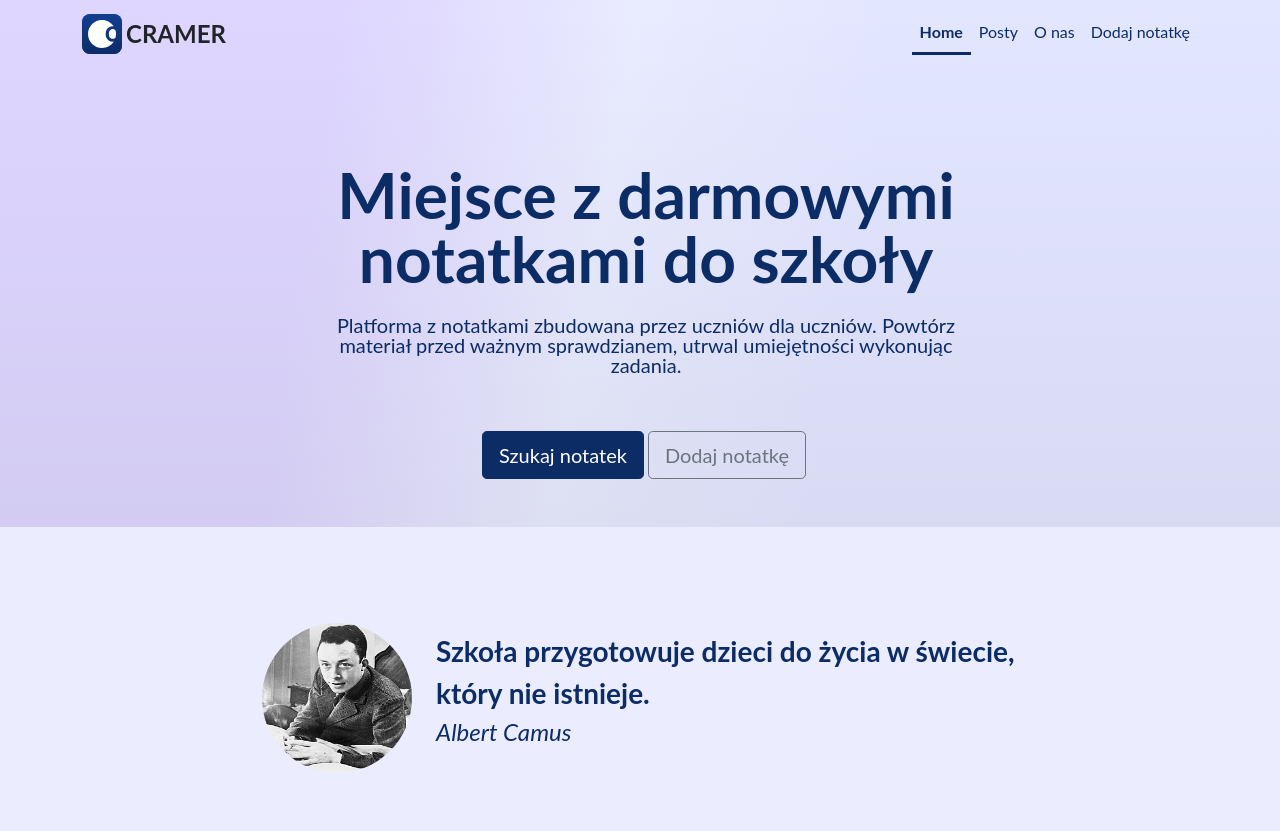
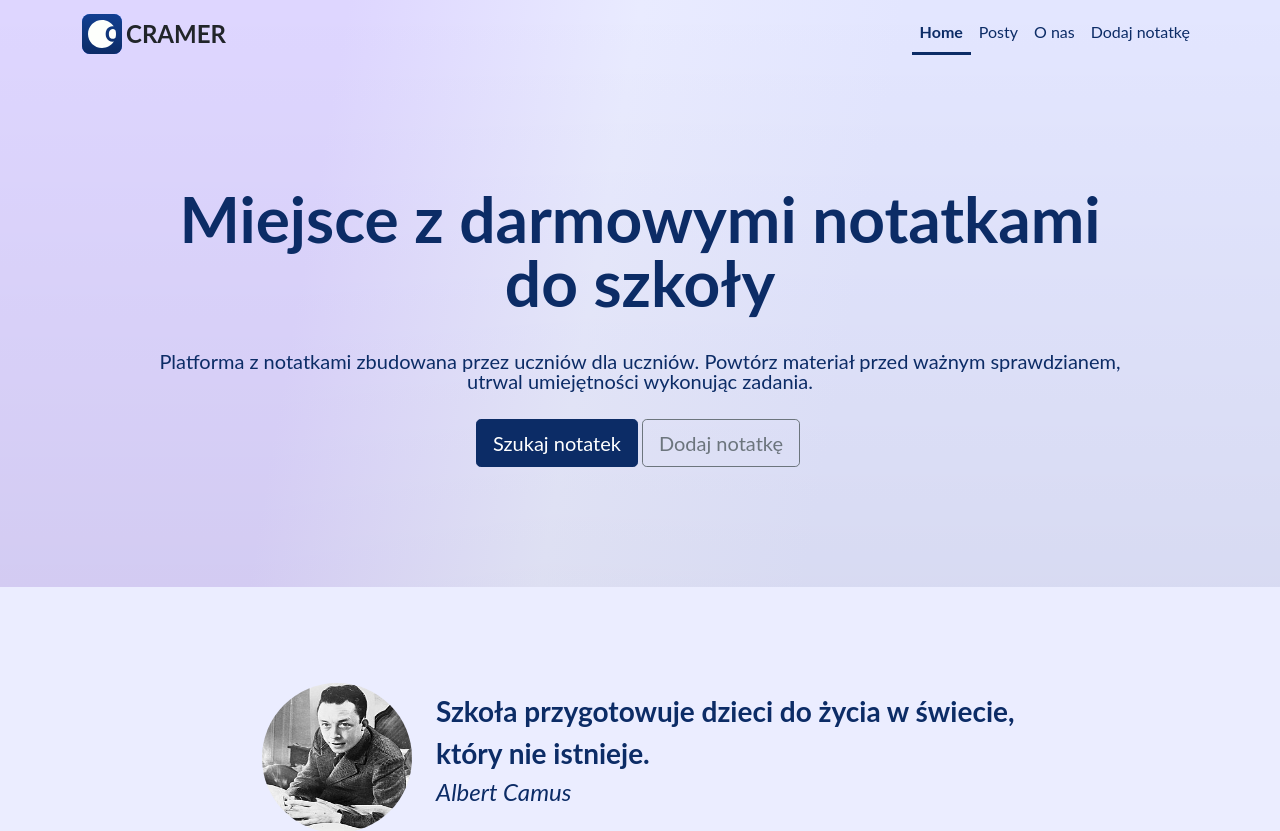
Before and after one commit to CheryX/cramer, a Next.js app: page / in a window 1280 px wide. Shown: the top 831 px of the page. Built offline with nearby package versions, Linux system fonts and the light colour scheme.

Commit message:
More mobile fixes (including stale nav)

```diff
--- a/components/Header.js
+++ b/components/Header.js
@@ -31,10 +31,10 @@ export default function Header({ type }) {
 
 						<div className="offcanvas-body d-flex justify-content-lg-end">
 							<ul className="navbar-nav nav">
-								<li index={0} className="nav-item"><Link href="/"><a className={`nav-link ${type==='home'&&selectedClass} `}>Home</a></Link></li>
-								<li index={1} className="nav-item"><Link href="/posts"><a className={`nav-link ${type==='posts'&&selectedClass} `}>Posty</a></Link></li>
-								<li index={2} className="nav-item"><Link href="/about"><a className={`nav-link ${type==='about'&&selectedClass} `}>O nas</a></Link></li>
-								<li index={3} className="nav-item"><Link href="/contributing"><a className={`nav-link ${type==='contributing'&&selectedClass} `}>Dodaj notatkę</a></Link></li>
+								<li key={0} className="nav-item"><Link href="/"><a className={`nav-link ${type==='home'&&selectedClass} `}>Home</a></Link></li>
+								<li key={1} className="nav-item"><Link href="/posts"><a className={`nav-link ${type==='posts'&&selectedClass} `}>Posty</a></Link></li>
+								<li key={2} className="nav-item"><Link href="/about"><a className={`nav-link ${type==='about'&&selectedClass} `}>O nas</a></Link></li>
+								<li key={3} className="nav-item"><Link href="/contributing"><a className={`nav-link ${type==='contributing'&&selectedClass} `}>Dodaj notatkę</a></Link></li>
 							</ul>
 						</div>
 
--- a/layouts/LandingLayout.js
+++ b/layouts/LandingLayout.js
@@ -13,12 +13,12 @@ export default function LandingLayout({ posts, tags }) {
 			<PageSEO title="Home" description="Projekt Cramer to miejsce z darmowymi notatkami które możesz wykorzystać do nauki np. przed sprawdzianem" />
 
 			{/* Landing */}
-			<div className="container-fluid bg-landing">
+			<div className="container-fluid p-0 bg-landing pb-2 mb-lg-7 mb-5">
 				<Header type="home" />
-				<div className="my-md-7 text-md-center d-flex flex-column align-items-md-center justify-content-md-center mt-5 ms-3">
-					<h1 className="display-3 fw-bold lh-1 px-xxl-10 px-xl-9 px-md-6">Miejsce z darmowymi notatkami do szkoły</h1>
-					<p className="px-lg-9 px-md-6 fs-5 py-4 lh-1">Platforma z notatkami zbudowana przez uczniów dla uczniów. Powtórz materiał przed ważnym sprawdzianem, utrwal umiejętności wykonując zadania.</p>
-					<div className="pb-6 mt-5">
+				<div className="container px-xxl-8 py-lg-7 pt-3 pb-5 text-md-center d-flex flex-column align-items-md-center justify-content-md-center ">
+					<h1 className="display-3 fw-bold lh-1 mb-5 mx-lg-7 my-md-5">Miejsce z darmowymi notatkami do szkoły</h1>
+					<p className="fs-5 lh-1 my-md-3 mx-lg-6 my-4 d-sm-block d-none">Platforma z notatkami zbudowana przez uczniów dla uczniów. Powtórz materiał przed ważnym sprawdzianem, utrwal umiejętności wykonując zadania.</p>
+					<div className="my-md-4">
 						<button key={1} type="button" className="btn btn-primary btn-lg py-2 px-4 me-1">Szukaj notatek</button>
 						<button key={2} type="button" className="btn btn-outline-secondary btn-lg py-2 px-4 me-1">Dodaj notatkę</button>
 					</div>
@@ -26,7 +26,7 @@ export default function LandingLayout({ posts, tags }) {
 			</div>
 
 			{/* Quote */}
-			<div className="container px-lg-7 my-md-4 my-7 d-flex flex-direction align-items-center justify-content-center">
+			<div className="container px-lg-7 my-md-4 my-lg-7 d-flex flex-direction align-items-center justify-content-center">
 				{/* Picture */}
 				<div className="d-md-block ms-7 d-none">
 					<img
@@ -39,17 +39,17 @@ export default function LandingLayout({ posts, tags }) {
 				</div>
 				{/* Text */}
 				<div className="me-md-7">
-					<p className="fs-3 fw-bold ms-5 pb-0 mb-0">
+					<p className="fs-3 fw-bold ms-md-5 pb-0 mb-0">
 						Szkoła przygotowuje dzieci do życia w świecie, który nie istnieje.
 					</p>
-					<p className="fs-4 fst-italic ms-5">
+					<p className="fs-4 fst-italic ms-md-5">
 					Albert Camus
 					</p>
 				</div>
 			</div>
 
 			{/* Featured Posts */}
-			<div className="container justify-content-center mt-7">
+			<div className="container justify-content-center mt-lg-7 mt-6">
 				<h2 className="fw-bold fs-1 text-md-center mb-md-6">Wyróżnione Posty</h2>
 
 				<div className="row row-cols-1 row-cols-lg-3 align-items-stretch g-4">
@@ -63,7 +63,7 @@ export default function LandingLayout({ posts, tags }) {
 
 				<p className="text-md-center">
 					{tags.map((t, index) => {
-						return <span key={index} className="mx-2"><Tag text={t} color="black"/> </span>
+						return <span key={index} className="me-3"><Tag text={t} color="black"/> </span>
 					})}
 				</p>
 			</div>
```
Also changed, not shown: layouts/CustomPostLayout.js (added).
